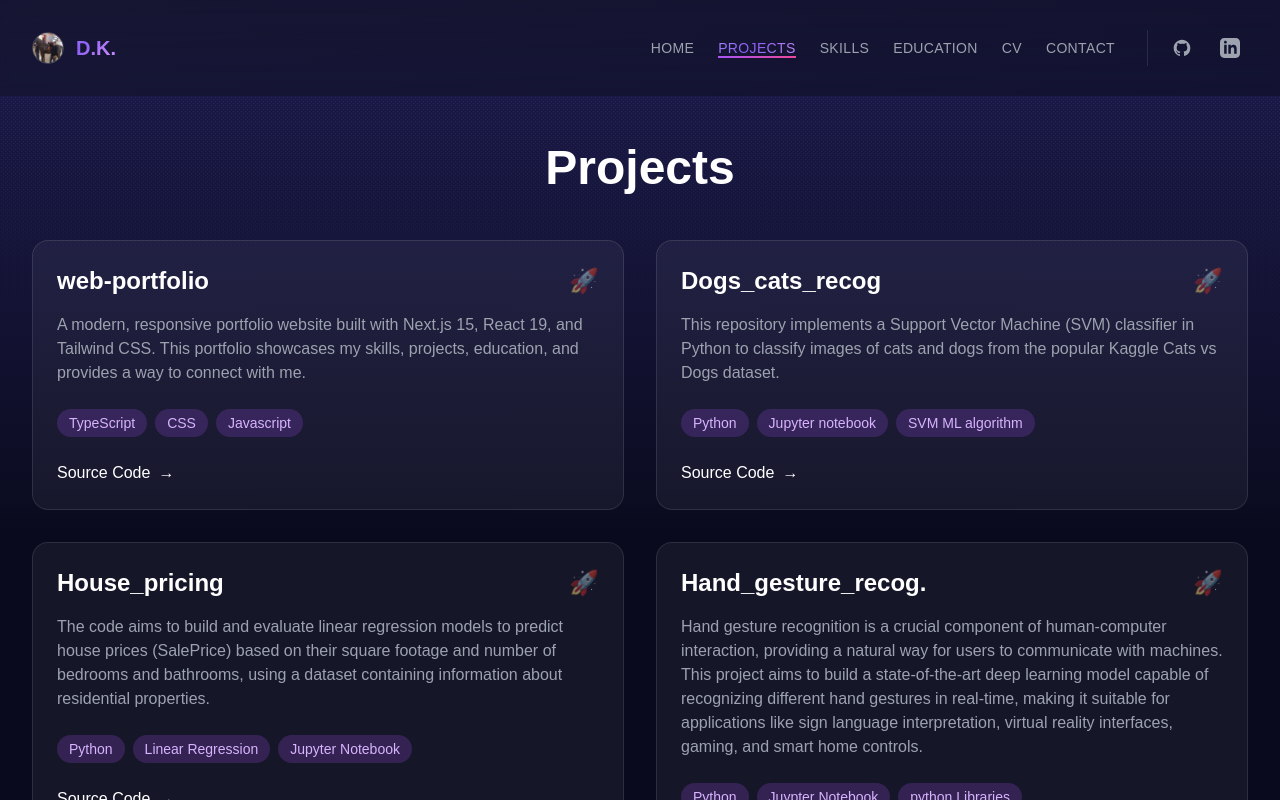
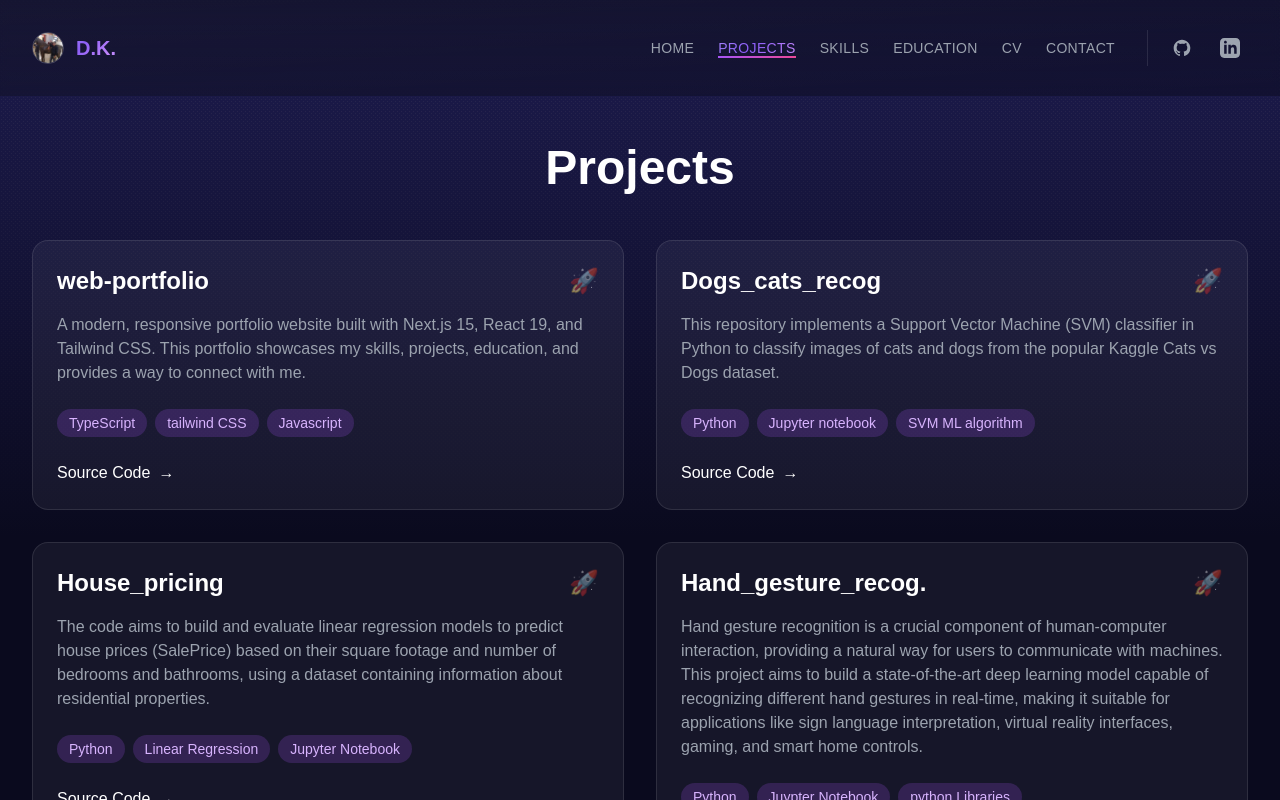
Before and after one commit to dkadian/web-portfolio, a Next.js app: page /projects in a window 1280 px wide. Shown: the top 800 px of the page. Built offline with nearby package versions, Linux system fonts and the light colour scheme.

Commit message:
update skills

```diff
--- a/app/projects/page.tsx
+++ b/app/projects/page.tsx
@@ -6,7 +6,7 @@ const projects = [
   {
     title: "web-portfolio",
     description: "A modern, responsive portfolio website built with Next.js 15, React 19, and Tailwind CSS. This portfolio showcases my skills, projects, education, and provides a way to connect with me.",
-    tech: ["TypeScript", "CSS", "Javascript"],
+    tech: ["TypeScript", "tailwind CSS", "Javascript"],
     link: "https://github.com/dkadian/web-portfolio",
   },
   {
```
